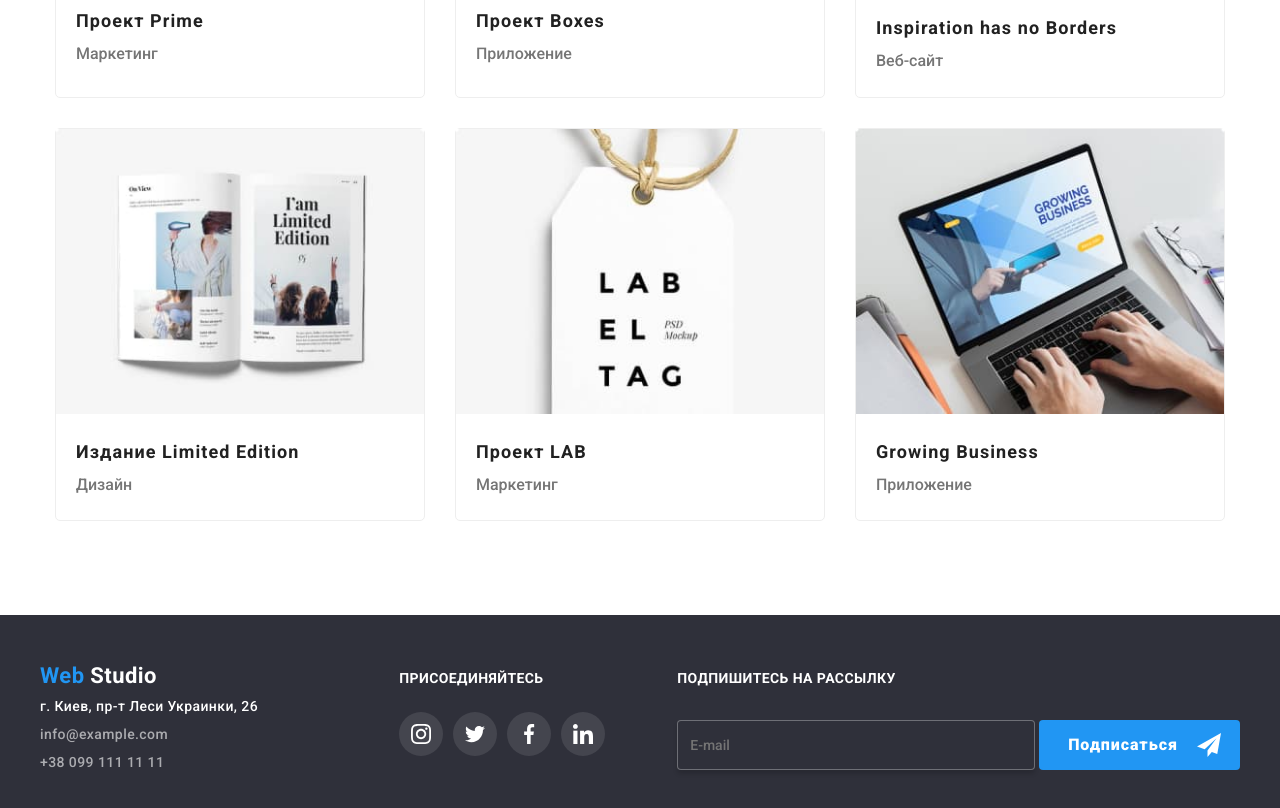
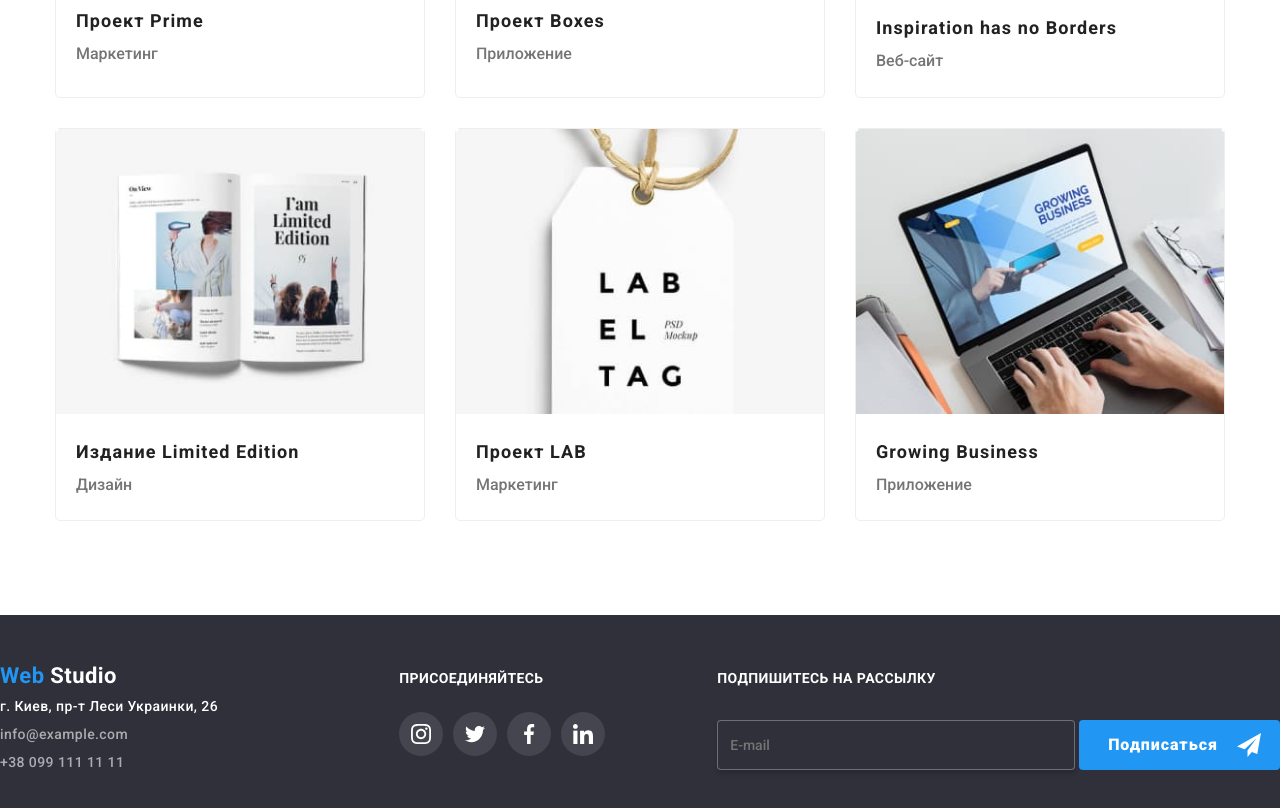
Before and after one commit to NataliaSilantieva/goit-markup-hw-07, a plain HTML site: page portfolio.html in a window 1280 px wide. Shown: the part 991-1799 px from the top of the page. Drawn offline with nearby package versions, Linux system fonts and the light colour scheme; files that its build step writes are made by us from their sources.

Commit message:
исправляет отступы в футере

```diff
--- a/saas/components/_footer.scss
+++ b/saas/components/_footer.scss
@@ -27,10 +27,9 @@ footer{
 
     display: flex;
     padding:48px 0 24px 0;
-    margin:0 auto;
     align-items: baseline;
     justify-content: space-between;
-    width:$main-width;
+
 }
 
 .footer-block{
```
